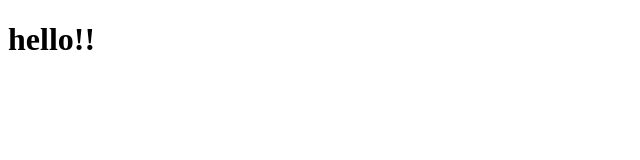
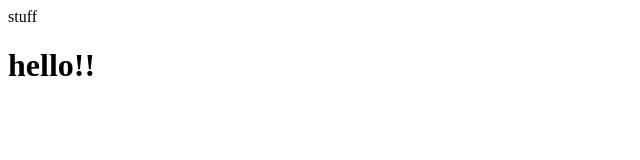
Before and after one commit to jmazin/git-testing, a plain HTML site: page index.html in a window 1280 px wide. Shown: the whole page, without its empty margins (0-640 px from the left). Drawn offline with Linux system fonts and the light colour scheme.

Commit message:
Update index.html

```diff
--- a/index.html
+++ b/index.html
@@ -13,7 +13,7 @@
 
 
 
-
+    <div>stuff</div>
 
 
 
```
